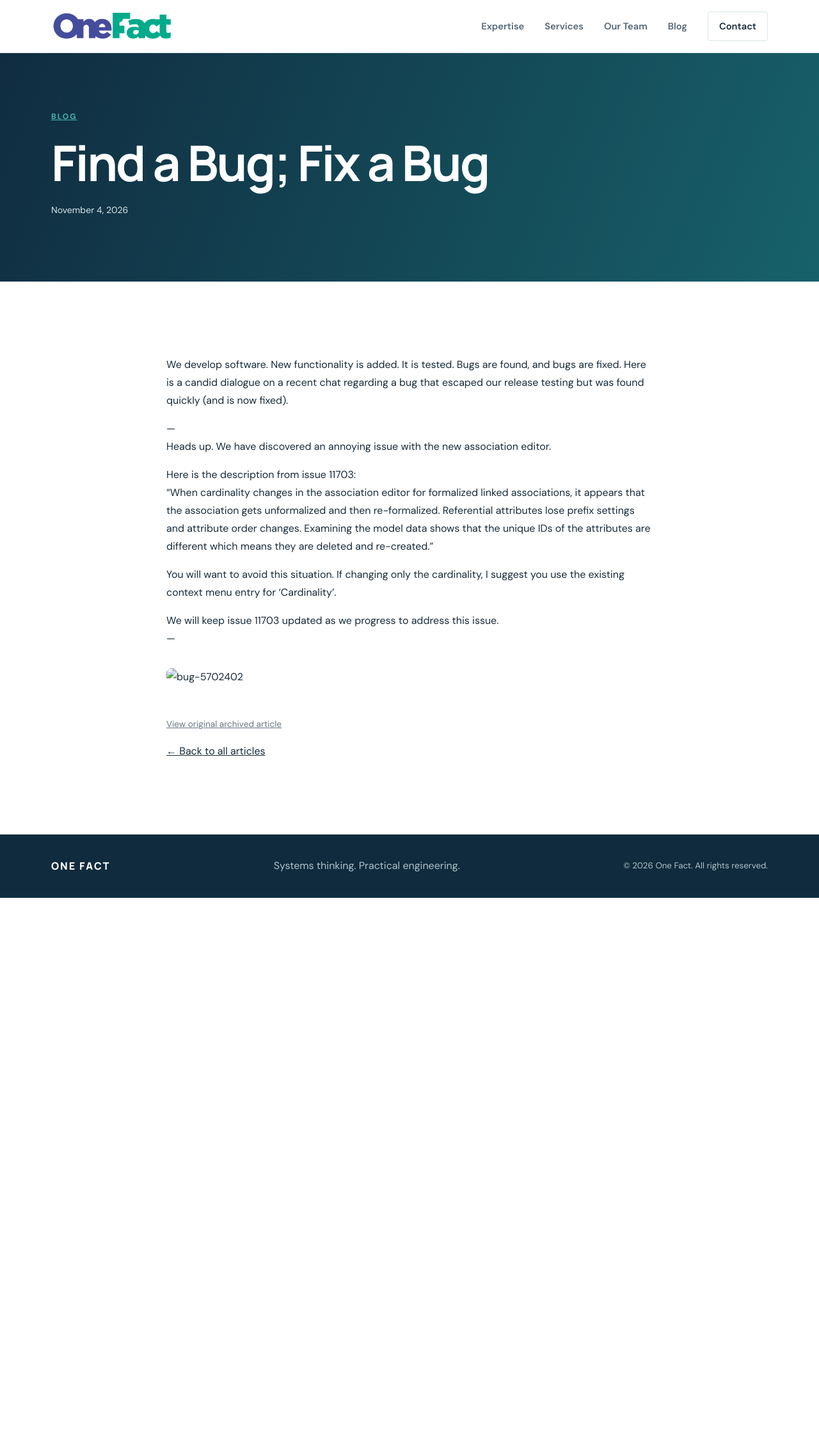
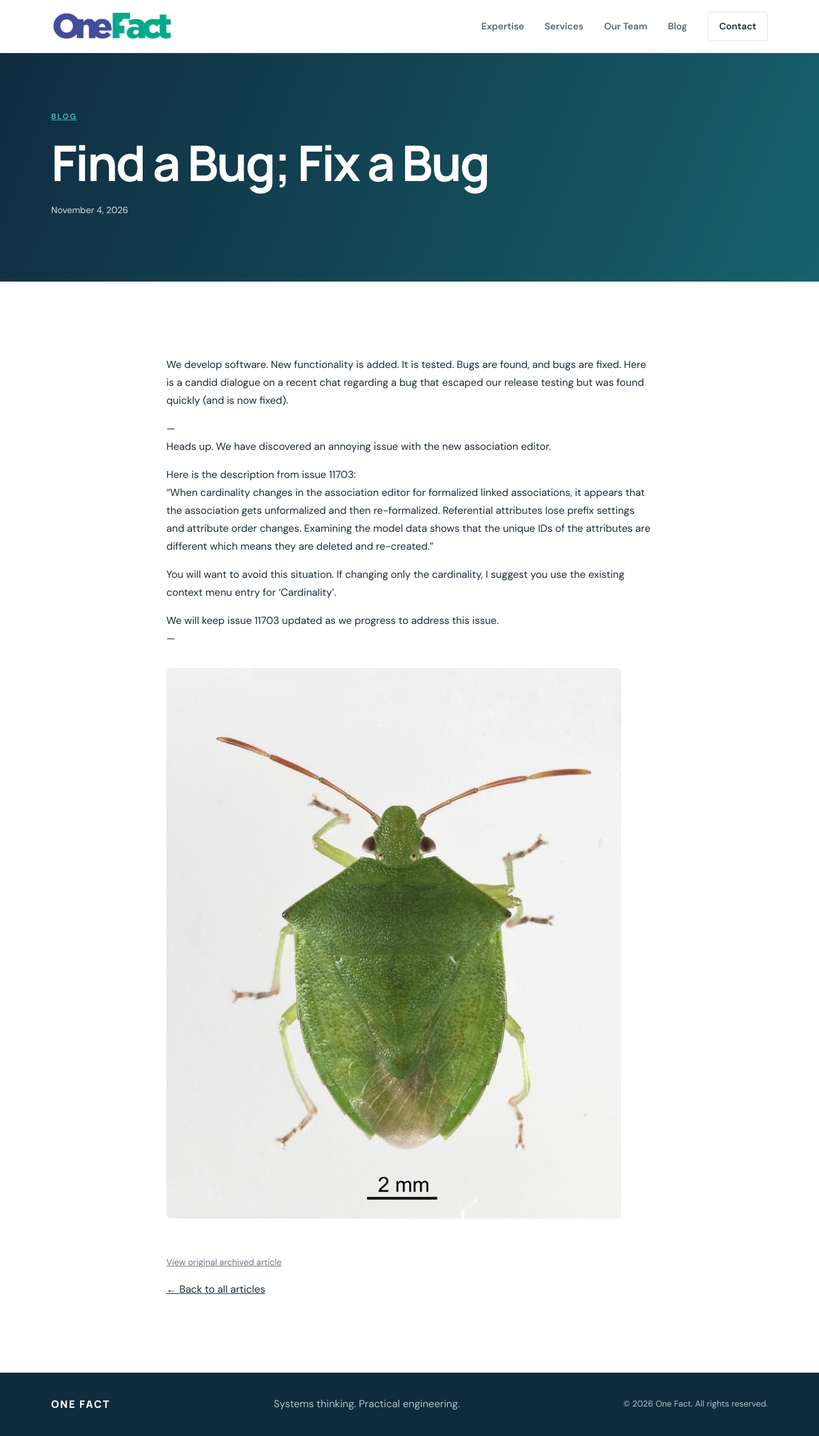
Before and after one commit to xtuml/onefactinc, a Jekyll site: the page built from _articles/find-a-bug-fix-a-bug.html, in a window 1280 px wide. Shown: the whole page at 64% size. Built offline with Jekyll 4.4.1, drawn with Linux system fonts in a browser that asks for light colours; before the commit the page ends 1403 px from its top, so only the background shows below that.

Commit message:
Use local images in article

```diff
--- a/_articles/find-a-bug-fix-a-bug.html
+++ b/_articles/find-a-bug-fix-a-bug.html
@@ -25,4 +25,4 @@ source_url: "https://onefact.net/find-a-bug-fix-a-bug/"
 
 
 
-<figure class="wp-block-image"><img alt='bug-5702402' src='../wp-content/uploads/2019/07/bug-5702402.jpeg' alt="" class="wp-image-1147"/></figure>
+<figure class="wp-block-image"><img alt='bug-5702402' src='{{ '/assets/images/bug-5702402.jpeg' | relative_url }}' alt="" class="wp-image-1147"/></figure>
```
